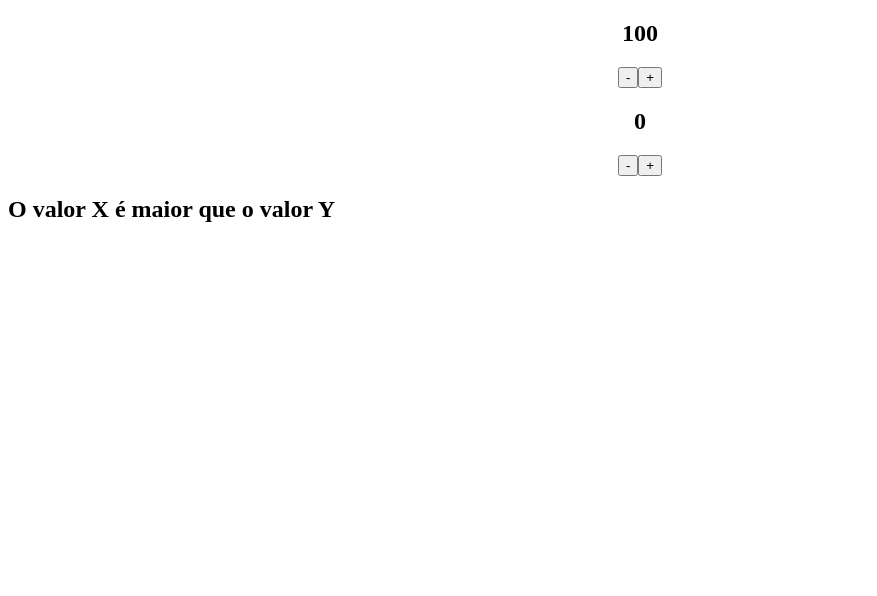
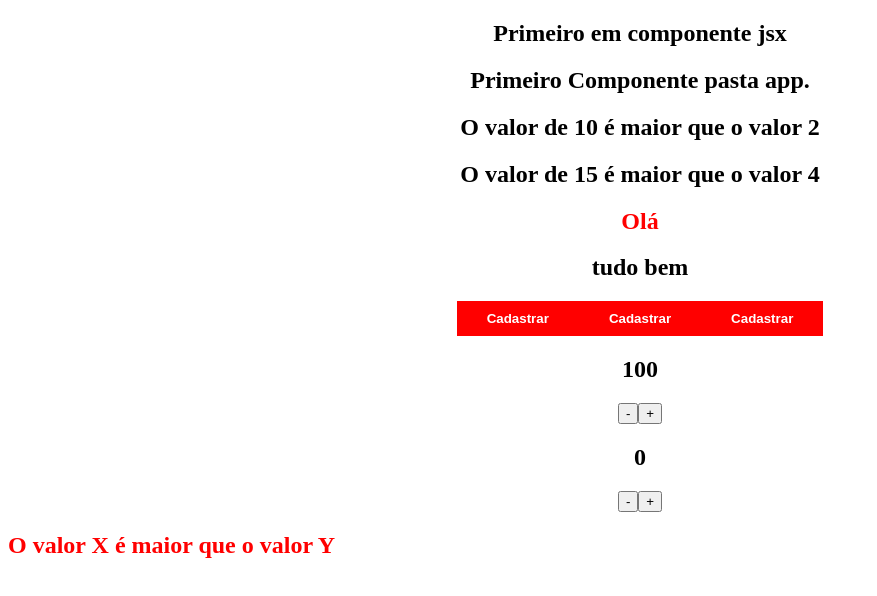
Before and after one commit to SergioCaueGomes/Exercicio1-2_React, a React (Create React App) app: page / in a window 1280 px wide. Shown: the top 596 px of the page, without its empty margins (0-877 px from the left). Built offline with nearby package versions, Linux system fonts and the light colour scheme.

Commit message:
Commit final

```diff
--- a/src/App.js
+++ b/src/App.js
@@ -1,22 +1,22 @@
 import logo from './logo.svg';
 import './App.css'
-// import Primeiro from './components/primeiro'
-// import CompPadrao, { Component1, Component2 } from './components/Multi.js'
-// import Estilos from './components/Estilos';
-// import MinMax from './components/MinMax';
-// import Titulo from './components/Titulo';
-// import Botao from './components/Botao';
+import Primeiro from './components/primeiro'
+import CompPadrao, { Component1, Component2 } from './components/Multi.js'
+import Estilos from './components/Estilos';
+import MinMax from './components/MinMax';
+import Titulo from './components/Titulo';
+import Botao from './components/Botao';
 import Contador from './components/Contador';
 
 function App() {
   return (
     <div className="App">
-      {/* <Primeiro></Primeiro>
+      <Primeiro></Primeiro>
       <h2>Primeiro Componente pasta app.</h2>
       <MinMax min="2" max="10" />
       <MinMax min={4} max={15} />
       <Titulo principal="Olá" secundario="tudo bem" />
-      <Botao /> */}
+      <Botao />
       <Contador inicial={100} passo={10} limite={1000} />
       <Contador inicial={0} passo={5} limite={200} />
     </div>
```
